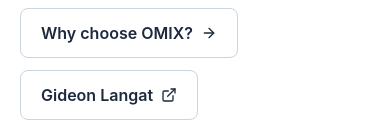
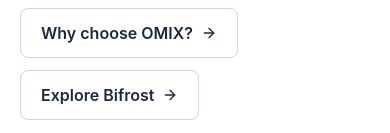
Before and after one commit to oliver4441/omix-leads, a React (Vite) app: page / in a window 390 px wide. Shown: the part 711-844 px from the top of the page. Built offline with nearby package versions, Linux system fonts and the light colour scheme.

Commit message:
Improve blog homepage links and product navigation

```diff
--- a/src/pages/Home.jsx
+++ b/src/pages/Home.jsx
@@ -19,7 +19,7 @@
             <div className="flex flex-wrap gap-3">
               <a href="https://omixsystems.store" className="inline-flex items-center gap-2 rounded-lg bg-slate-950 text-white px-5 py-3 font-semibold hover:bg-slate-800 transition-colors">Visit OMIX Systems <ArrowRight size={17} /></a>
               <Link to="/category/why-omix" className="inline-flex items-center gap-2 rounded-lg border border-slate-300 bg-white px-5 py-3 font-semibold text-slate-800 hover:border-slate-500 transition-colors">Why choose OMIX? <ArrowRight size={16} /></Link>
-              <a href="https://admin.omixsystems.store" className="inline-flex items-center gap-2 rounded-lg border border-slate-300 bg-white px-5 py-3 font-semibold text-slate-800 hover:border-slate-500 transition-colors">Gideon Langat <ExternalLink size={16} /></a>
+              <a href="https://bifrost.omixsystems.store" className="inline-flex items-center gap-2 rounded-lg border border-slate-300 bg-white px-5 py-3 font-semibold text-slate-800 hover:border-slate-500 transition-colors">Explore Bifrost <ArrowRight size={16} /></a>
             </div>
           </div>
         </div>
@@ -29,14 +29,14 @@
           <div>
             <div className="flex items-center justify-between mb-6"><h2 className="font-serif text-3xl text-slate-950">Latest notes</h2><span className="text-sm text-slate-500">Curated by OMIX</span></div>
             <div className="space-y-4">
-              {latest.map(a => <article key={a.slug} className="bg-white border border-slate-200 rounded-xl p-6 hover:border-slate-400 transition-colors"><div className="flex flex-wrap items-center gap-3 text-xs font-semibold uppercase tracking-wider text-slate-500 mb-3"><span>{a.category}</span><span>·</span><span>{a.readTime}</span></div><h3 className="font-serif text-2xl text-slate-950 mb-2"><Link to={`/wiki/${a.slug}`} className="hover:underline">{a.title}</Link></h3><p className="text-slate-600 leading-7 max-w-2xl">{a.excerpt}</p><Link to={`/wiki/${a.slug}`} className="mt-4 text-sm font-semibold text-slate-900 inline-flex items-center gap-1">Read article <ArrowRight size={14} /></Link></article>)}
+              {latest.map(a => <article key={a.slug} className="bg-white border border-slate-200 rounded-xl p-6 hover:border-slate-400 hover:-translate-y-0.5 transition-all"><div className="flex flex-wrap items-center gap-3 text-xs font-semibold uppercase tracking-wider text-slate-500 mb-3"><span>{a.category}</span><span>·</span><span>{a.readTime}</span></div><h3 className="font-serif text-2xl text-slate-950 mb-2"><Link to={`/wiki/${a.slug}`} className="hover:underline">{a.title}</Link></h3><p className="text-slate-600 leading-7 max-w-2xl">{a.excerpt}</p><Link to={`/wiki/${a.slug}`} className="mt-4 text-sm font-semibold text-slate-900 inline-flex items-center gap-1">Read article <ArrowRight size={14} /></Link></article>)}
             </div>
           </div>
           <aside className="lg:border-l lg:border-slate-200 lg:pl-8"><div className="sticky top-24"><h2 className="text-xs font-bold tracking-[0.18em] uppercase text-slate-500 mb-4">Explore the wiki</h2><div className="space-y-2">{topics.map(([name, Icon]) => <Link key={name} to={`/category/${encodeURIComponent(name.toLowerCase().replace(/ /g, '-'))}`} className="flex items-center justify-between p-3 rounded-lg hover:bg-white border border-transparent hover:border-slate-200 transition-colors"><span className="flex items-center gap-3 font-medium"><Icon size={17} className="text-slate-500" />{name}</span><ArrowRight size={15} className="text-slate-400" /></Link>)}</div><div className="mt-8 rounded-xl bg-slate-950 text-white p-6"><p className="text-xs uppercase tracking-wider text-slate-400 mb-2">Build with OMIX</p><h3 className="font-serif text-2xl mb-3">Have a system to build?</h3><p className="text-sm leading-6 text-slate-300 mb-5">Take the conversation from an idea to a practical digital product.</p><a href="https://omixsystems.store/#contact" className="inline-flex items-center gap-2 font-semibold text-white">Discuss a project <ArrowRight size={15} /></a></div></div></aside>
         </div>
       </section>
-      <section id="topics" className="bg-white border-b border-slate-200"><div className="max-w-7xl mx-auto px-5 sm:px-8 py-16"><div className="flex items-center gap-3 mb-8"><BookOpen size={21} /><h2 className="font-serif text-3xl">Knowledge areas</h2></div><div className="grid sm:grid-cols-2 lg:grid-cols-5 gap-4">{topics.map(([name, Icon]) => <Link key={name} to={`/category/${encodeURIComponent(name.toLowerCase().replace(/ /g, '-'))}`} className="border border-slate-200 rounded-xl p-6 hover:border-slate-400"><Icon size={22} className="mb-5 text-slate-500" /><h3 className="font-semibold mb-2">{name}</h3><p className="text-sm leading-6 text-slate-600">Notes, guides and practical thinking around {name.toLowerCase()}.</p></Link>)}</div></div></section>
-      <section className="bg-slate-50"><div className="max-w-5xl mx-auto px-5 sm:px-8 py-16 text-center"><h2 className="font-serif text-3xl text-slate-950 mb-3">The Journal is part of the OMIX network.</h2><p className="text-slate-600 max-w-2xl mx-auto mb-7">Learn from the work, explore our products, or work with the company behind them.</p><div className="flex flex-wrap justify-center gap-3"><a href="https://omixsystems.store" className="rounded-lg bg-slate-950 text-white px-5 py-3 font-semibold">OMIX Systems</a><a href="https://phikila.com" className="rounded-lg border border-slate-300 bg-white px-5 py-3 font-semibold">Phikila</a><a href="https://web-jade-one-82.vercel.app/?type=series" className="rounded-lg border border-slate-300 bg-white px-5 py-3 font-semibold">Veyra</a></div></div></section>
+      <section id="topics" className="bg-white border-b border-slate-200"><div className="max-w-7xl mx-auto px-5 sm:px-8 py-16"><div className="flex items-center gap-3 mb-8"><BookOpen size={21} /><h2 className="font-serif text-3xl">Knowledge areas</h2></div><div className="grid sm:grid-cols-2 lg:grid-cols-5 gap-4">{topics.map(([name, Icon]) => <Link key={name} to={`/category/${encodeURIComponent(name.toLowerCase().replace(/ /g, '-'))}`} className="border border-slate-200 rounded-xl p-6 hover:border-slate-400 hover:-translate-y-0.5 transition-all"><Icon size={22} className="mb-5 text-slate-500" /><h3 className="font-semibold mb-2">{name}</h3><p className="text-sm leading-6 text-slate-600">Notes, guides and practical thinking around {name.toLowerCase()}.</p></Link>)}</div></div></section>
+      <section className="bg-slate-50"><div className="max-w-5xl mx-auto px-5 sm:px-8 py-16 text-center"><h2 className="font-serif text-3xl text-slate-950 mb-3">The Journal is part of the OMIX network.</h2><p className="text-slate-600 max-w-2xl mx-auto mb-7">Learn from the work, explore our products, or work with the company behind them.</p><div className="flex flex-wrap justify-center gap-3"><a href="https://omixsystems.store" className="rounded-lg bg-slate-950 text-white px-5 py-3 font-semibold hover:bg-slate-800 transition-colors">OMIX Systems</a><a href="https://phikila.com" className="rounded-lg border border-slate-300 bg-white px-5 py-3 font-semibold hover:border-slate-500 transition-colors">Phikila</a><a href="https://bifrost.omixsystems.store" className="rounded-lg border border-slate-300 bg-white px-5 py-3 font-semibold hover:border-slate-500 transition-colors">Bifrost</a></div></div></section>
     </div>
   )
 }
```
